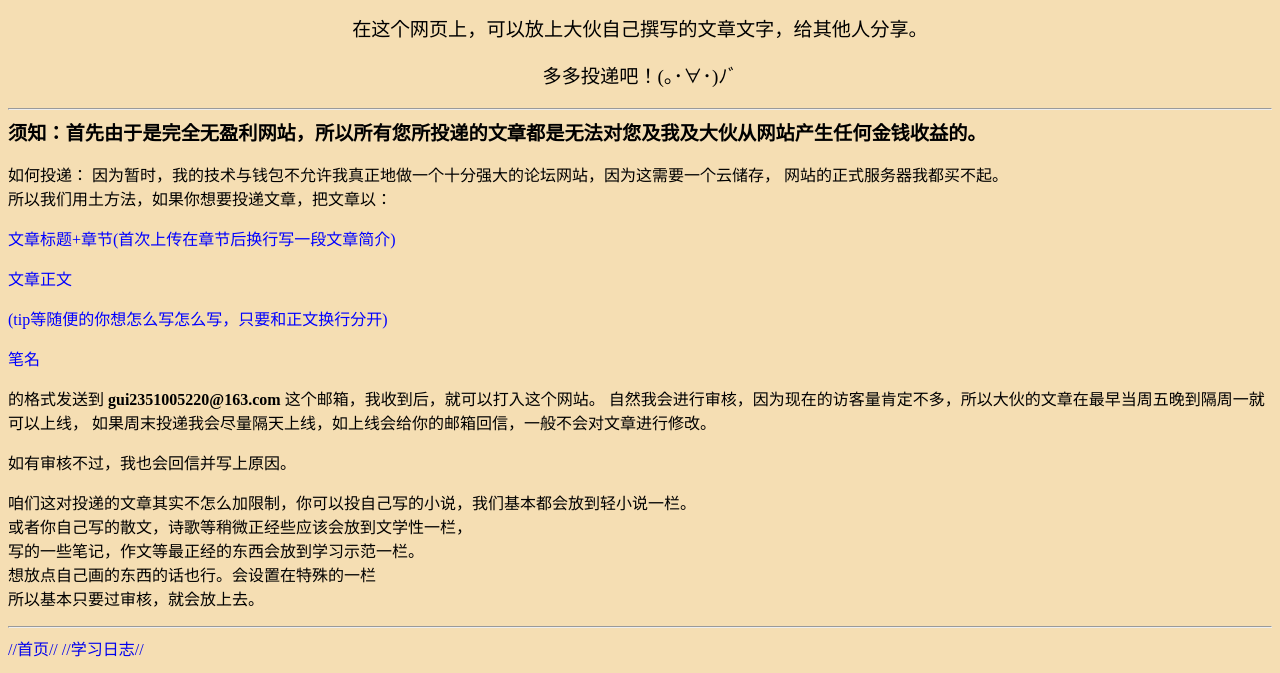
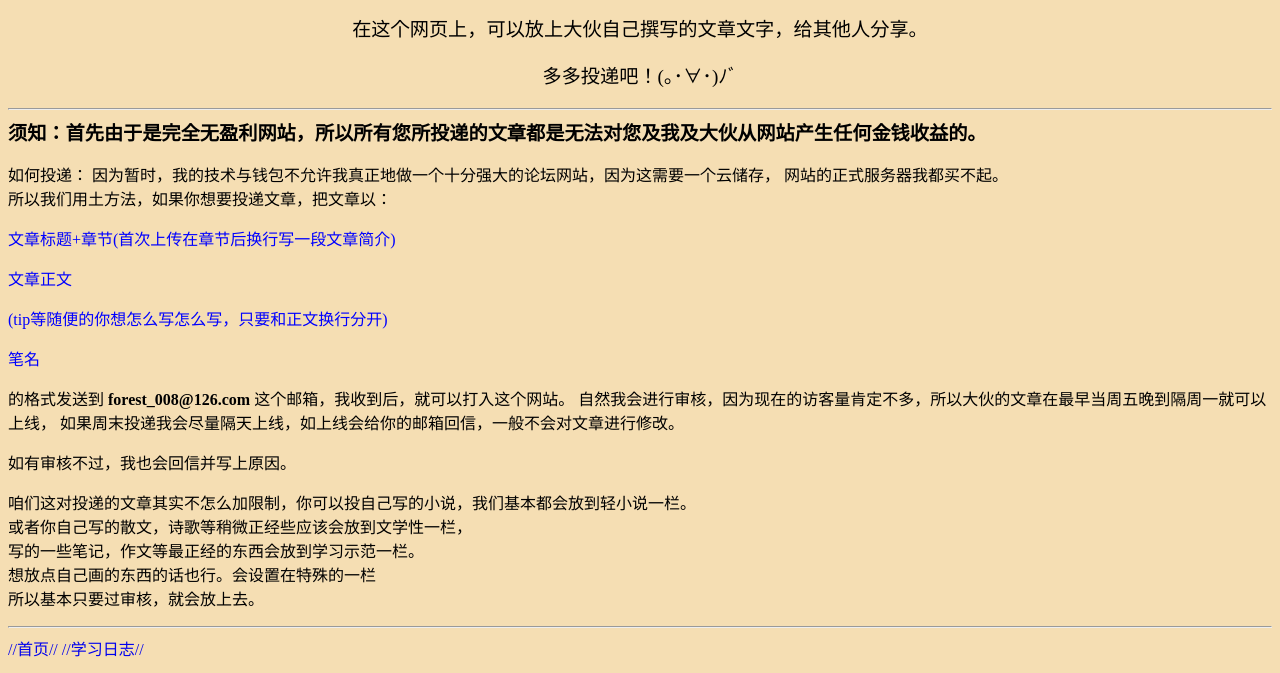
Before and after one commit to ZhongXC110819/ZhongXC110819.github.io, a plain HTML site: page send.html in a window 1280 px wide. Shown: the part 125-798 px from the top of the page. Drawn offline with Linux system fonts and the light colour scheme.

Commit message:
2024.2.8

```diff
--- a/send.html
+++ b/send.html
@@ -20,7 +20,7 @@
     <p style="color: blue;">文章正文</p>
     <p style="color: blue;">(tip等随便的你想怎么写怎么写，只要和正文换行分开)</p>
     <p style="color: blue;">笔名</p>
-    <p>的格式发送到 <b>gui2351005220@163.com</b> 这个邮箱，我收到后，就可以打入这个网站。
+    <p>的格式发送到 <b>forest_008@126.com</b> 这个邮箱，我收到后，就可以打入这个网站。
     自然我会进行审核，因为现在的访客量肯定不多，所以大伙的文章在最早当周五晚到隔周一就可以上线，
     如果周末投递我会尽量隔天上线，如上线会给你的邮箱回信，一般不会对文章进行修改。</p>
     <p>如有审核不过，我也会回信并写上原因。</p>
```
